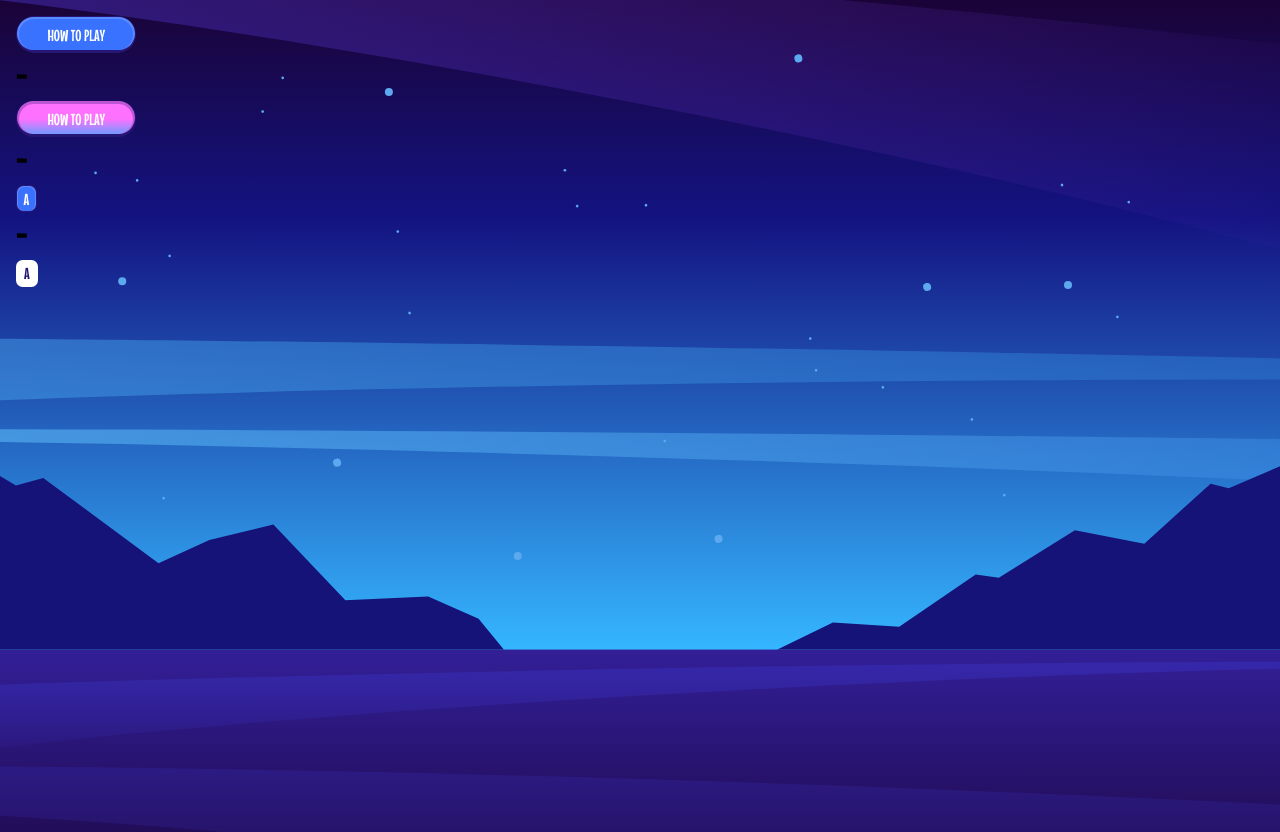
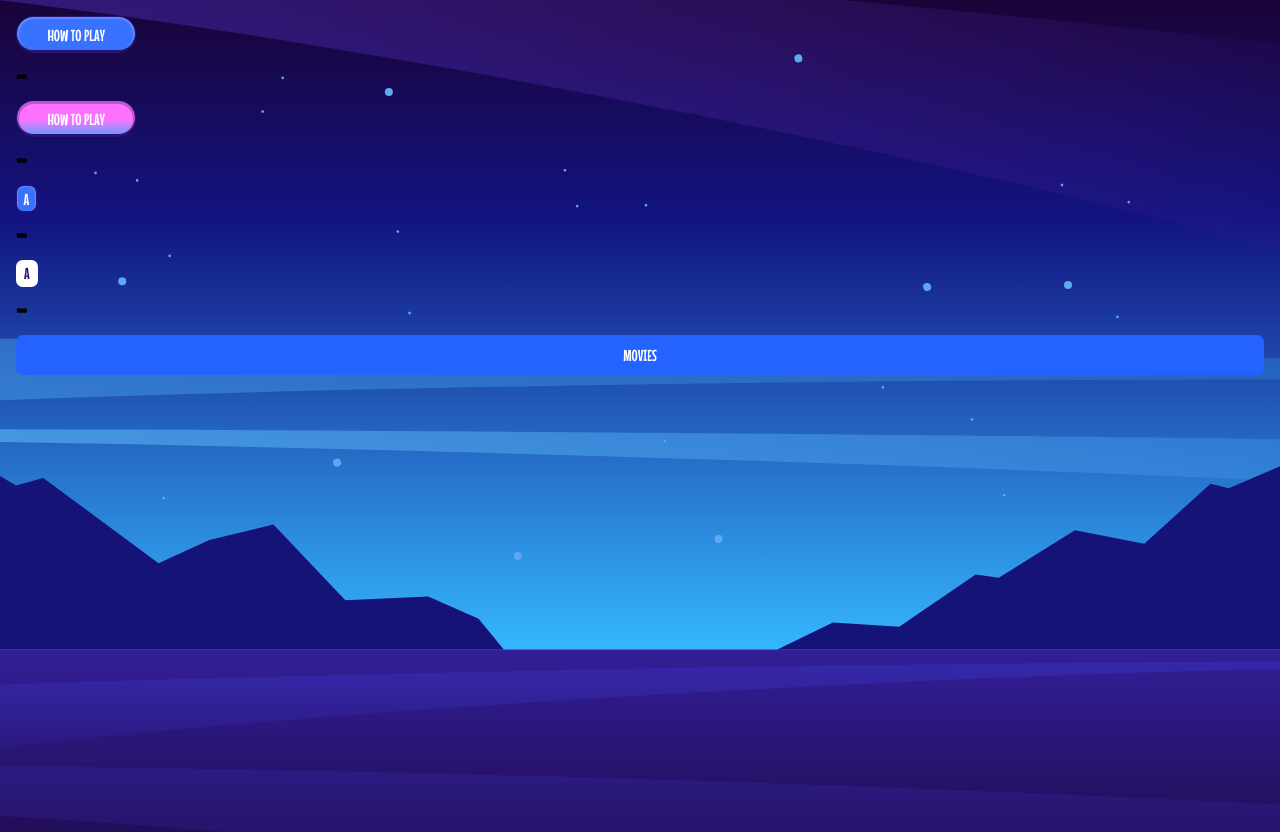
Before and after one commit to g1alexander/hangman_game, a Next.js app: page / in a window 1280 px wide. Built offline with nearby package versions, Linux system fonts and the light colour scheme.

Commit message:
feat: selectable category

```diff
--- /dev/null
+++ b/src/app/components/SelectableCategory.tsx
@@ -0,0 +1,9 @@
+interface SelectableCategoryProps {
+  children: React.ReactNode;
+}
+
+export default function SelectableCategory({
+  children,
+}: SelectableCategoryProps) {
+  return <article className="selectable-category">{children}</article>;
+}
--- a/src/app/page.tsx
+++ b/src/app/page.tsx
@@ -1,6 +1,7 @@
 import Button from "./components/Button";
 import PlayableLetter from "./components/PlayableLetter";
 import KeyboardLetter from "./components/KeyboardLetter";
+import SelectableCategory from "./components/SelectableCategory";
 
 export default function Home() {
   return (
@@ -14,6 +15,9 @@ export default function Home() {
       <h1>-</h1>
 
       <KeyboardLetter isActive={true}>A</KeyboardLetter>
+      <h1>-</h1>
+
+      <SelectableCategory>Movies</SelectableCategory>
     </main>
   );
 }
--- a/src/app/styles/globals.css
+++ b/src/app/styles/globals.css
@@ -28,6 +28,19 @@ body {
   background-repeat: no-repeat;
   height: 100vh;
   margin: 1rem;
+}
+
+.selectable-category {
+  text-transform: uppercase;
+  text-align: center;
+  border-radius: 7px;
+  cursor: pointer;
+  padding: 0.5rem 0rem;
+  color: rgba(var(--color-white), 1);
+  background-color: rgba(var(--color-blue, 1));
+}
+.selectable-category:hover {
+  background-color: rgba(var(--color-blue-hover), 1);
 }
 
 .keyboard-letter {
```
